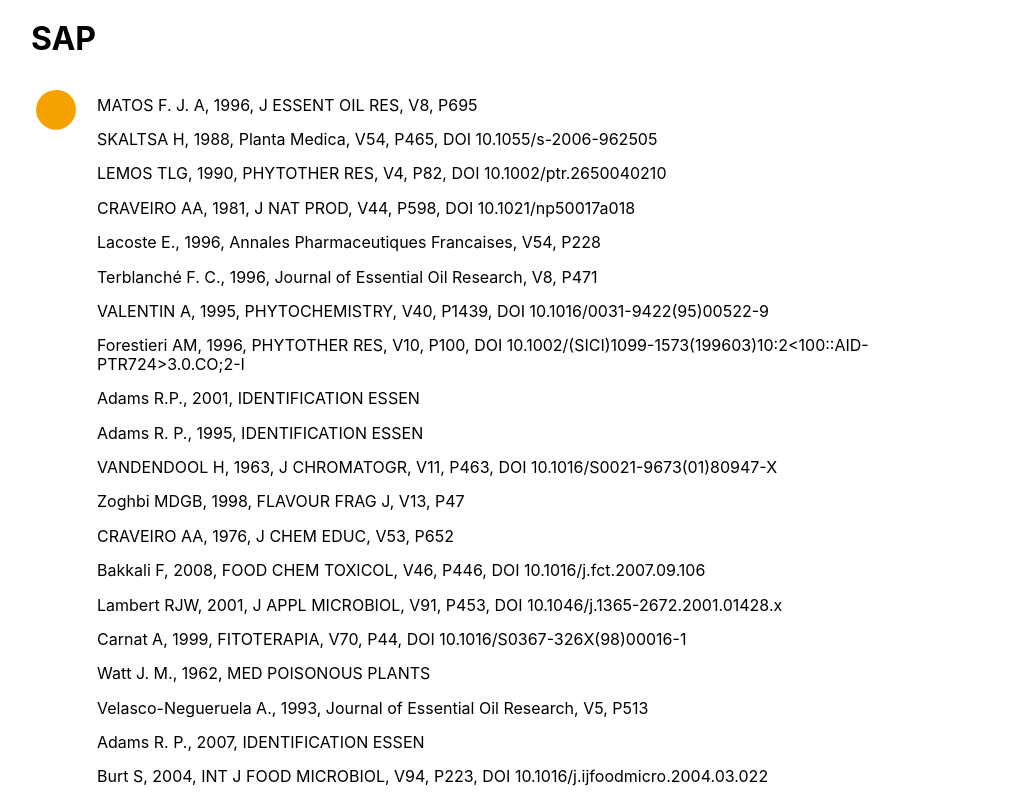
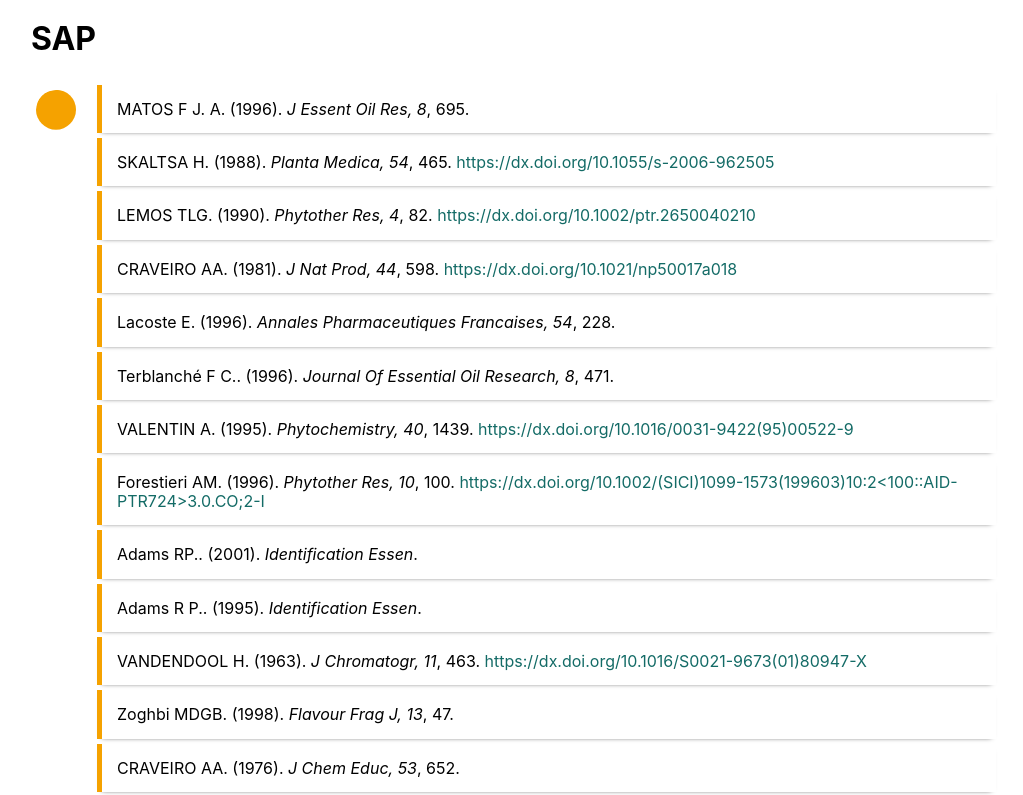
Before and after one commit to coreofscience/tos.coreofscience.org, a React (Create React App) app: page /tree/1 in a window 1280 px wide. Shown: the top 795 px of the page, without its empty margins (97-1120 px from the left). Built offline with nearby package versions, Linux system fonts and the light colour scheme; the HTML template or start-up script is replaced by a standard one.

Commit message:
Finish task 2

```diff
--- a/package.json
+++ b/package.json
@@ -13,7 +13,7 @@
     "@types/react-dom": "^16.9.8",
     "@types/react-dropzone": "^5.1.0",
     "@types/react-router-dom": "^5.1.5",
-    "@types/styled-components": "^5.1.2",
+    "@types/styled-components": "^5.1.3",
     "md5": "^2.3.0",
     "react": "^16.13.1",
     "react-dom": "^16.13.1",
--- a/src/components/Article.tsx
+++ /dev/null
@@ -1,4 +0,0 @@
-import React, { FC } from 'react';
-
-const Article: FC<{}> = (vertex: ig.Vertex) => {};
-export default Article;
--- a/src/components/StyleComponents.tsx
+++ b/src/components/StyleComponents.tsx
@@ -1,10 +1,10 @@
-import styled from 'styled-components';
+import styled from "styled-components";
 
 const Tree = styled.div`
   width: 100%;
 `;
 
-const TreeSegment = styled.div<{ className: 'root' | 'trunk' | 'leaf' }>`
+const TreeSegment = styled.div<{ className: "root" | "trunk" | "leaf" }>`
   --color: 245, 162, 0;
   margin-bottom: 15px;
   display: flex;
@@ -49,47 +49,4 @@ const Info = styled.div`
   }
 `;
 
-const Reference = styled.button`
-  transition: background 0.5s ease;
-  box-shadow: 0 3px 5px -5px black;
-  margin-top: 5px;
-  padding: 15px;
-  width: calc(100% - 30px);
-  border-left: 5px solid rgb(var(--color));
-  position: relative;
-
-  &::after {
-    content: ' ';
-    display: block;
-    position: absolute;
-    width: 0;
-    height: 0;
-    border-top: 2.5px solid transparent;
-    border-bottom: 2.5px solid transparent;
-    border-left: 2.5px solid rgb(var(--color));
-    left: 0px;
-    top: calc(50% - 2.5px);
-    transition: transform 0.5s ease-in-out;
-    transform-origin: 0 50%;
-    transform: scale(0, 0);
-
-    &:hover::after {
-      transform: scale(1, 1);
-    }
-    &:hover {
-      background-color: rgba(var(--color), 0.1);
-    }
-  }
-`;
-const ReferenceDoi = styled.div`
-  text-decoration: none;
-  color: lightseagreen;
-  filter: brightness(60%);
-  transition: all 0.5 ease-in-out;
-
-  &:hover {
-    filter: brightness(90%);
-  }
-`;
-
-export { Tree, TreeSegment, Info, Reference, ReferenceDoi };
+export { Tree, TreeSegment, Info };
--- /dev/null
+++ b/src/components/tree/Reference.tsx
@@ -0,0 +1,134 @@
+import React, { FC, Fragment } from "react";
+import styled from "styled-components";
+
+interface Props {
+  label: string;
+  authors?: string[];
+  year?: number | null;
+  title?: string | null;
+  journal?: string | null;
+  volume?: string | null;
+  issue?: string | null;
+  page?: string | null;
+  doi?: string | null;
+}
+
+const titleCase = (sentence: string): string =>
+  sentence
+    .toLowerCase()
+    .split(" ")
+    .map((word) => word.charAt(0).toUpperCase() + word.slice(1))
+    .join(" ");
+
+const ReferenceWrapper = styled.div`
+  transition: background 0.5s ease;
+  box-shadow: 0 3px 5px -5px black;
+  margin-top: 5px;
+  padding: 15px;
+  width: calc(100% - 30px);
+  border-left: 5px solid rgb(var(--color));
+  position: relative;
+
+  &::after {
+    content: " ";
+    display: block;
+    position: absolute;
+    width: 0;
+    height: 0;
+    border-top: 2.5px solid transparent;
+    border-bottom: 2.5px solid transparent;
+    border-left: 2.5px solid rgb(var(--color));
+    left: 0px;
+    top: calc(50% - 2.5px);
+    transition: transform 0.5s ease-in-out;
+    transform-origin: 0 50%;
+    transform: scale(0, 0);
+  }
+
+  &:hover::after {
+    transform: scale(1, 1);
+  }
+
+  &:hover {
+    background-color: rgba(var(--color), 0.1);
+  }
+
+  & .doi {
+    text-decoration: none;
+    color: lightseagreen;
+    filter: brightness(60%);
+    transition: all 0.5 ease-in-out;
+  }
+
+  & .doi:hover {
+    filter: brightness(90%);
+  }
+`;
+
+const Reference: FC<Props> = ({
+  label,
+  authors,
+  year,
+  title,
+  journal,
+  volume,
+  issue,
+  page,
+  doi,
+}: Props) => (
+  <ReferenceWrapper id={label}>
+    {!!authors && (
+      <Fragment>
+        <span className="authors">
+          {authors.map((author) => `${author.replace(".", "")}.`).join("; ")}
+        </span>{" "}
+      </Fragment>
+    )}
+    {!!year && (
+      <Fragment>
+        <span className="year">({year})</span>
+        {". "}
+      </Fragment>
+    )}
+    {!!title && (
+      <Fragment>
+        <span className="tittle">{title}</span>
+        {". "}
+      </Fragment>
+    )}
+    {(!!journal || !!volume) && (
+      <Fragment>
+        <em>
+          {!!journal && <span className="journal">{titleCase(journal)}</span>}
+          {!!journal && !!volume && (
+            <Fragment>
+              {", "}
+              <span className="volume">{volume}</span>
+            </Fragment>
+          )}
+        </em>
+        {!!issue && <span className="issue">({issue})</span>}
+        {!!page && (
+          <Fragment>
+            {", "}
+            <span className="page">{page}</span>
+          </Fragment>
+        )}
+
+        {". "}
+      </Fragment>
+    )}
+    {!!doi && (
+      <a
+        className="doi"
+        href={`https://dx.doi.org/${doi}`}
+        target="_blank"
+        rel="noopener noreferrer"
+      >
+        {`https://dx.doi.org/${doi}`}
+      </a>
+    )}
+  </ReferenceWrapper>
+);
+
+export default Reference;
--- a/src/components/tree/Tree.tsx
+++ b/src/components/tree/Tree.tsx
@@ -1,19 +1,20 @@
-import React, { FC } from 'react';
-import { useParams } from 'react-router';
-import { Tree as TreeCss, TreeSegment, Info } from '../StyleComponents';
+import React, { FC } from "react";
+import { useParams } from "react-router";
+import { Tree as TreeCss, TreeSegment, Info } from "../StyleComponents";
+import Reference from "./Reference";
 
 // TODO: Import this https://github.com/coreofscience/python-sap/blob/main/src/sap/template.html
 // REFERENCE FORMAT: https://github.com/coreofscience/python-sap/blob/main/src/sap/widget.py#L37-L97
 
-import DATA from './data.json';
+import DATA from "./data.json";
 
 const Tree: FC<{}> = () => {
   const { treeId } = useParams();
   const { root, trunk, leaf } = DATA;
   return (
     <TreeCss>
-      <TreeSegment className='root'>
-        <div className='info'>
+      <TreeSegment className="root">
+        <div className="info">
           <Info>
             <h3>Root</h3>
             <p>
@@ -22,15 +23,15 @@ const Tree: FC<{}> = () => {
             </p>
           </Info>
         </div>
-        <div className='articles'>
+        <div className="articles">
           {root.map((article) => (
-            <p>{article.title || article.label}</p>
+            <Reference {...article} />
           ))}
         </div>
       </TreeSegment>
 
-      <TreeSegment className='trunk'>
-        <div className='info'>
+      <TreeSegment className="trunk">
+        <div className="info">
           <Info>
             <h3>Trunk</h3>
             <p>
@@ -40,14 +41,14 @@ const Tree: FC<{}> = () => {
             </p>
           </Info>
         </div>
-        <div className='articles'>
+        <div className="articles">
           {trunk.map((article) => (
-            <p>{article.title}</p>
+            <Reference {...article} />
           ))}
         </div>
       </TreeSegment>
-      <TreeSegment className='leaf'>
-        <div className='info'>
+      <TreeSegment className="leaf">
+        <div className="info">
           <Info>
             <h3>Leaves</h3>
             <p>
@@ -57,9 +58,9 @@ const Tree: FC<{}> = () => {
           </Info>
         </div>
 
-        <div className='articles'>
+        <div className="articles">
           {leaf.map((article) => (
-            <p>{article.title}</p>
+            <Reference {...article} />
           ))}
         </div>
       </TreeSegment>
```
Also changed, not shown: 1 other file (tests, documents, lock files or other folders).
